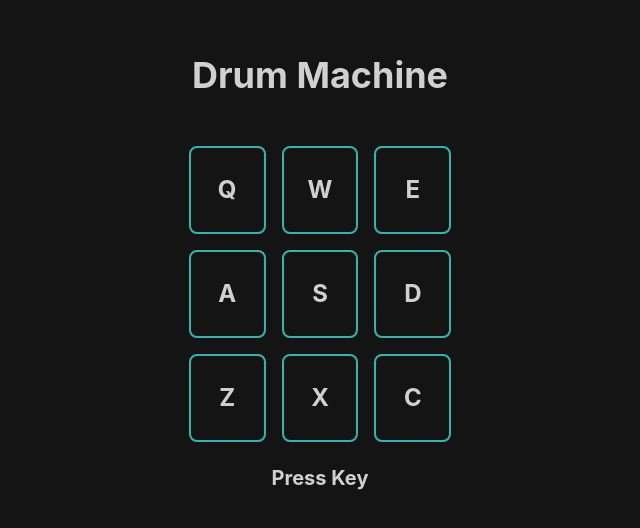
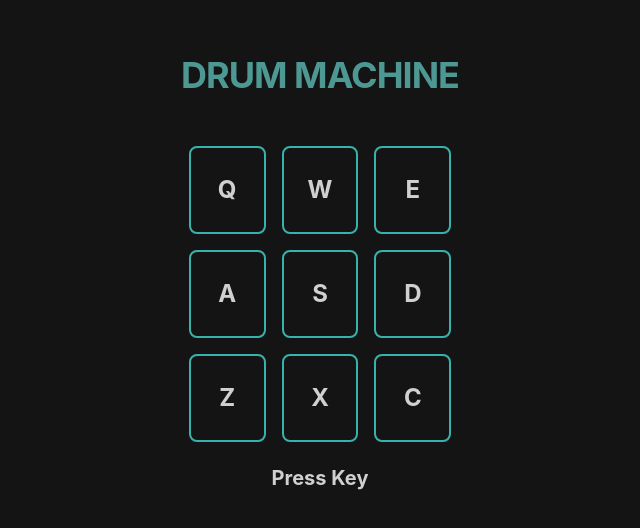
Before and after one commit to aroyan/drum-machine, a React (Create React App) app: page / in a window 1280 px wide. Shown: the part 128-656 px from the top of the page, without its empty margins (320-960 px from the left). Built offline with nearby package versions, Linux system fonts and the light colour scheme.

Commit message:
Update H1 toUpperCase and letterSpacing to -1px

```diff
--- a/src/App.js
+++ b/src/App.js
@@ -23,8 +23,13 @@ function App() {
             minW={'full'}
             minH={'100vh'}
           >
-            <Heading as={'h1'} mb={'10'}>
-              Drum Machine
+            <Heading
+              as={'h1'}
+              mb={'10'}
+              color={'#4e9894'}
+              letterSpacing={'-1px'}
+            >
+              DRUM MACHINE
             </Heading>
             <DrumPad display={display} setDisplay={setDisplay} />
           </Flex>
```
